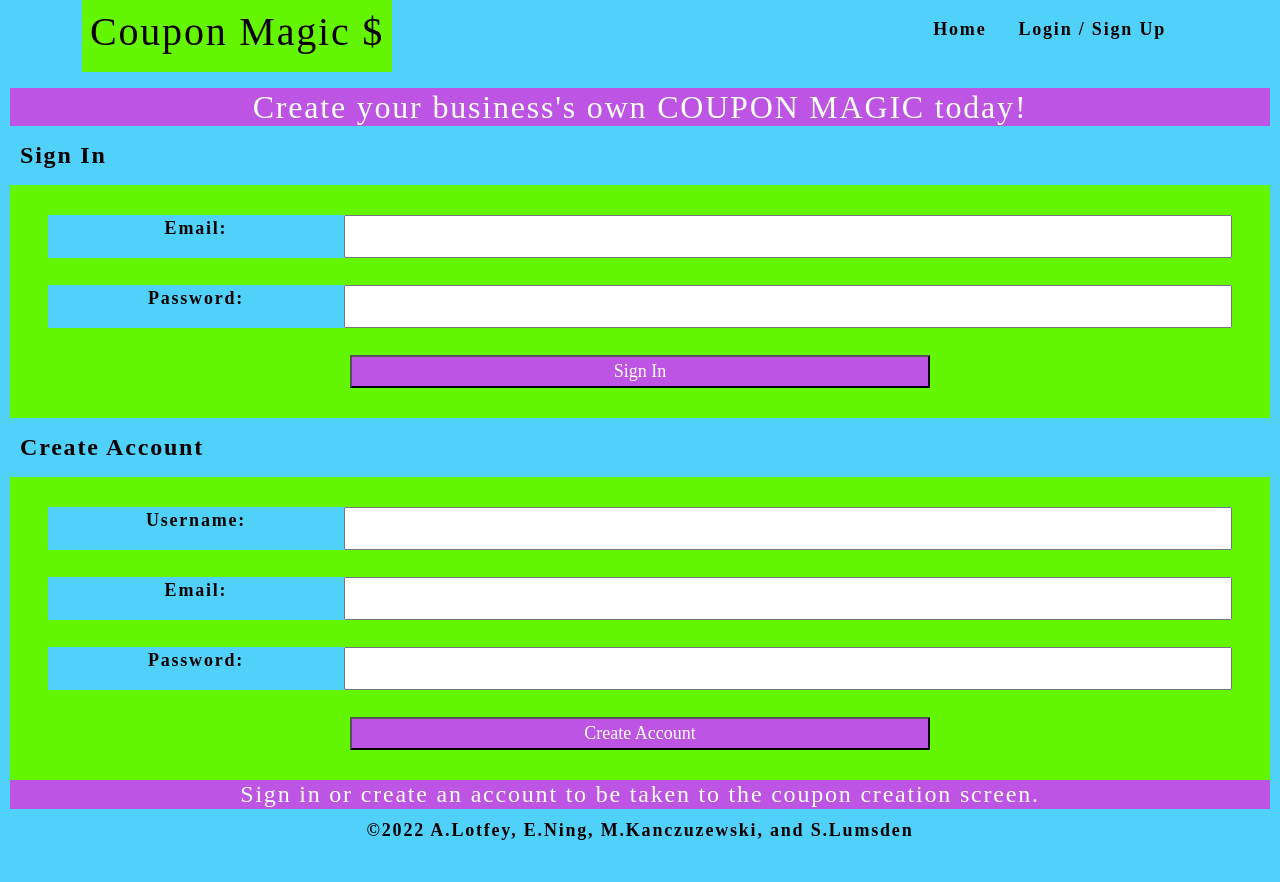
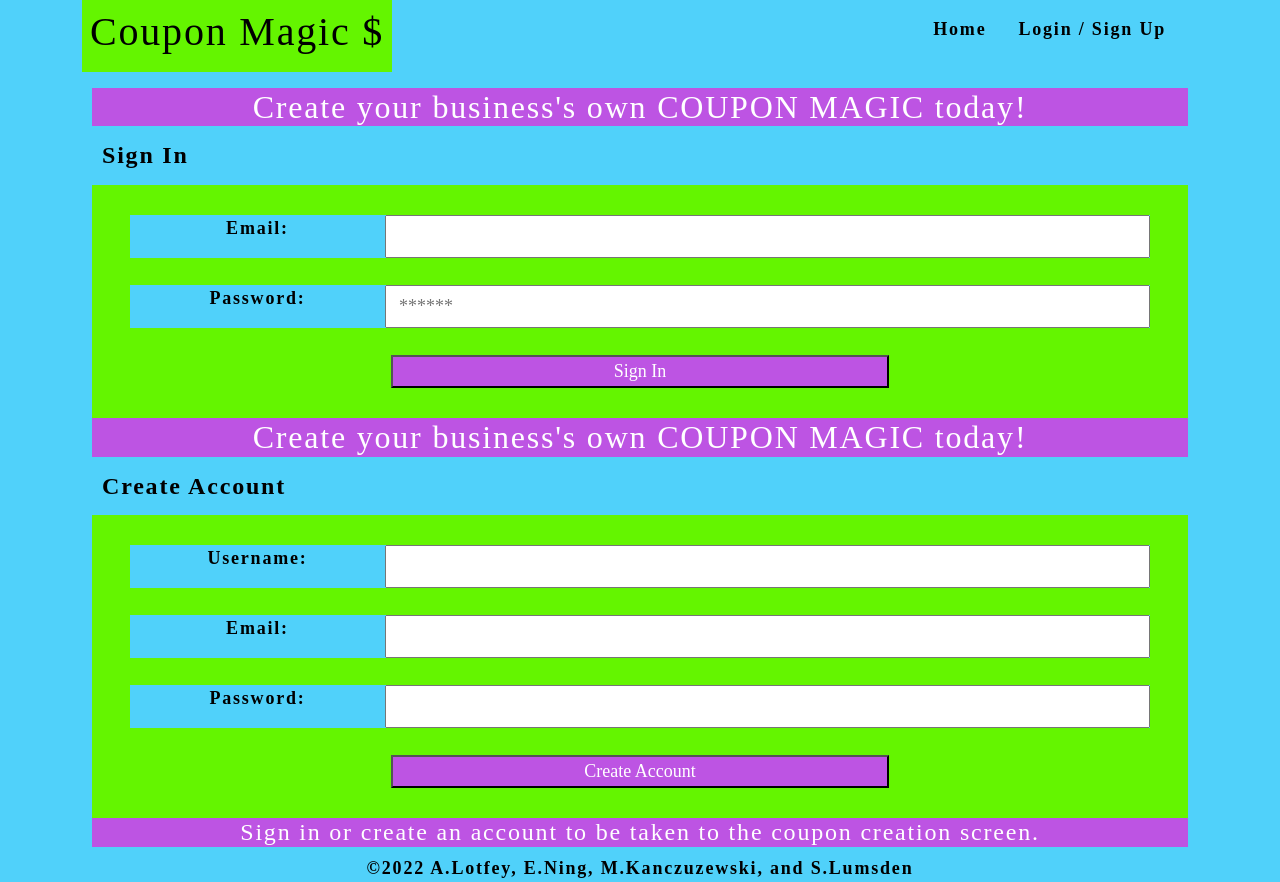
Before and after one commit to slumsd01/coupon-magic, a React (Create React App) app in the folder client/: page / in a window 1280 px wide. Before the commit the page ends 844 px from the top, so only its background shows below. Built offline with nearby package versions, Linux system fonts and the light colour scheme.

Commit message:
move login and signup to their own components and started authentication logic

```diff
--- /dev/null
+++ b/client/src/components/Login.js
@@ -0,0 +1,77 @@
+import React, { useState } from 'react';
+import { useMutation } from '@apollo/client';
+import { LOGIN_USER } from '../utils/mutations';
+import Auth from '../utils/auth';
+
+const Login = (props) => {
+    const [formState, setFormState] = useState({ email: '', password: '' });
+    const [login, { error }] = useMutation(LOGIN_USER);
+    // update state based on form input changes
+    const handleChange = (event) => {
+      const { name, value } = event.target;
+
+      setFormState({
+        ...formState,
+        [name]: value,
+      });
+    };
+
+    // submit form
+    const handleFormSubmit = async event => {
+      event.preventDefault();
+
+      try {
+        const { data } = await login({
+          variables: { ...formState }
+        });
+
+        Auth.login(data.login.token);
+      } catch (e) {
+        console.error(e);
+      }
+    };
+
+
+
+  return (
+    <main className='page'>
+        <h2 className='purple-bg'>Create your business's own COUPON MAGIC today!</h2>
+        <h4 className='left-align bold-text'>Sign In</h4>
+        <section className='green-bg form-section'>
+          <form className='form' onSubmit={handleFormSubmit}>
+            <label className='blue-bg row'>
+              <p className='col-3'>Email:</p>
+              <input
+              className='col-9'
+              name='email'
+              type='email'
+              id='email'
+              value={formState.email}
+              onChange={handleChange}
+              />
+            </label><br/>
+
+            <label className='blue-bg row'>
+            <p className='col-3'>Password:</p>
+              <input
+              className='col-9'
+              placeholder='******'
+              name='password'
+              type='password'
+              id='password'
+              value={formState.password}
+              onChange={handleChange}
+              />
+            </label><br/>
+
+            <button className='purple-bg' type='submit'>Sign In</button>
+          </form>
+          {error && <div>Login failed</div>}
+        </section>
+    </main>
+  );
+};
+
+
+
+export default Login;
--- /dev/null
+++ b/client/src/components/Signup.js
@@ -0,0 +1,88 @@
+import React, { useState } from 'react';
+import { useMutation } from '@apollo/client';
+import { ADD_USER } from '../utils/mutations';
+import Auth from '../utils/auth';
+
+const Signup = () => {
+  const [formState, setFormState] = useState({ username: '', email: '', password: '' });
+  const [addUser, { error }] = useMutation(ADD_USER);
+
+  // update state based on form input changes
+  const handleChange = (event) => {
+    const { name, value } = event.target;
+
+    setFormState({
+      ...formState,
+      [name]: value,
+    });
+  };
+
+  // submit form (notice the async!)
+  const handleFormSubmit = async event => {
+    event.preventDefault();
+
+    // use try/catch instead of promises to handle errors
+    try {
+      const { data } = await addUser({
+        variables: { ...formState }
+      });
+
+      Auth.login(data.addUser.token);
+    } catch (e) {
+      console.error(e);
+    }
+  };
+
+
+  return (
+    <main className='page'>
+        <h2 className='purple-bg'>Create your business's own COUPON MAGIC today!</h2>
+        <h4 className='left-align bold-text'>Create Account</h4>
+        <section className='green-bg form-section'>
+          <form onSubmit={handleFormSubmit} className='form'>
+            <label className='blue-bg row'>
+            <p className='col-3'>Username:</p>
+              <input
+              className='col-9'
+              name='username'
+              type='username'
+              id='username'
+              value={formState.username}
+              onChange={handleChange}
+              />
+            </label><br/>
+
+            <label className='blue-bg row'>
+            <p className='col-3'>Email:</p>
+              <input
+              className='col-9'
+              name='email'
+              type='email'
+              id='email'
+              value={formState.email}
+              onChange={handleChange}
+              />
+            </label><br/>
+
+            <label className='blue-bg row'>
+            <p className='col-3'>Password:</p>
+              <input
+              className='col-9'
+              name='password'
+              type='password'
+              id='password'
+              value={formState.password}
+              onChange={handleChange}
+              />
+            </label><br/>
+
+            <button className='purple-bg' type='submit'>Create Account</button>
+          </form>
+        </section>
+        {error && <div>Sign up failed</div>}
+        <h4 className='purple-bg'>Sign in or create an account to be taken to the coupon creation screen.</h4>
+    </main>
+  );
+};
+
+export default Signup;
--- a/client/src/pages/Home.js
+++ b/client/src/pages/Home.js
@@ -1,49 +1,28 @@
 import React from 'react';
+import Login from '../components/Login';
+import Signup from '../components/Signup';
 import Auth from '../utils/auth';
 
+import { Container, Col } from 'react-bootstrap';
+import { useQuery } from '@apollo/client';
+import { QUERY_THOUGHTS, QUERY_ME_BASIC } from '../utils/queries';
 
 const Home = () => {
 
-  const loggedIn = Auth.loggedIn();
-
   return (
-    <main className='page'>
-        <h2 className='purple-bg'>Create your business's own COUPON MAGIC today!</h2>
-        <h4 className='left-align bold-text'>Sign In</h4>
-        <section className='green-bg form-section'>
-          <form className='form'>
-            <label className='blue-bg row'>
-              <p className='col-3'>Email:</p>
-              <input type="text" className='col-9'/>
-            </label><br/>
-            <label className='blue-bg row'>
-            <p className='col-3'>Password:</p>
-              <input type="text" className='col-9'/>
-            </label><br/>
-            <button className='purple-bg'>Sign In</button>
-          </form>
-        </section>
-        <h4 className='left-align bold-text'>Create Account</h4>
-        <section className='green-bg form-section'>
-          <form className='form'>
-            <label className='blue-bg row'>
-            <p className='col-3'>Username:</p>
-              <input type="text" className='col-9'/>
-            </label><br/>
-            <label className='blue-bg row'>
-            <p className='col-3'>Email:</p>
-              <input type="text" className='col-9'/>
-            </label><br/>
-            <label className='blue-bg row'>
-            <p className='col-3'>Password:</p>
-              <input type="text" className='col-9'/>
-            </label><br/>
-            <button className='purple-bg'>Create Account</button>
-          </form>
-        </section>
-        <h4 className='purple-bg'>Sign in or create an account to be taken to the coupon creation screen.</h4>
+    <main>
+      <Container>
+        <div>
+          <Login />
+        </div>
+        <div>
+          <Signup />
+        </div>
+      </Container>
     </main>
   );
 };
 
+
+
 export default Home;
--- a/package.json
+++ b/package.json
@@ -14,6 +14,6 @@
     "author": "",
     "license": "ISC",
     "devDependencies": {
-      "concurrently": "^5.1.0"
+        "concurrently": "^5.3.0"
     }
 }
```
Also changed, not shown: 1 other file (tests, documents, lock files or other folders). Lines whose indentation alone changed are shown as unchanged.
